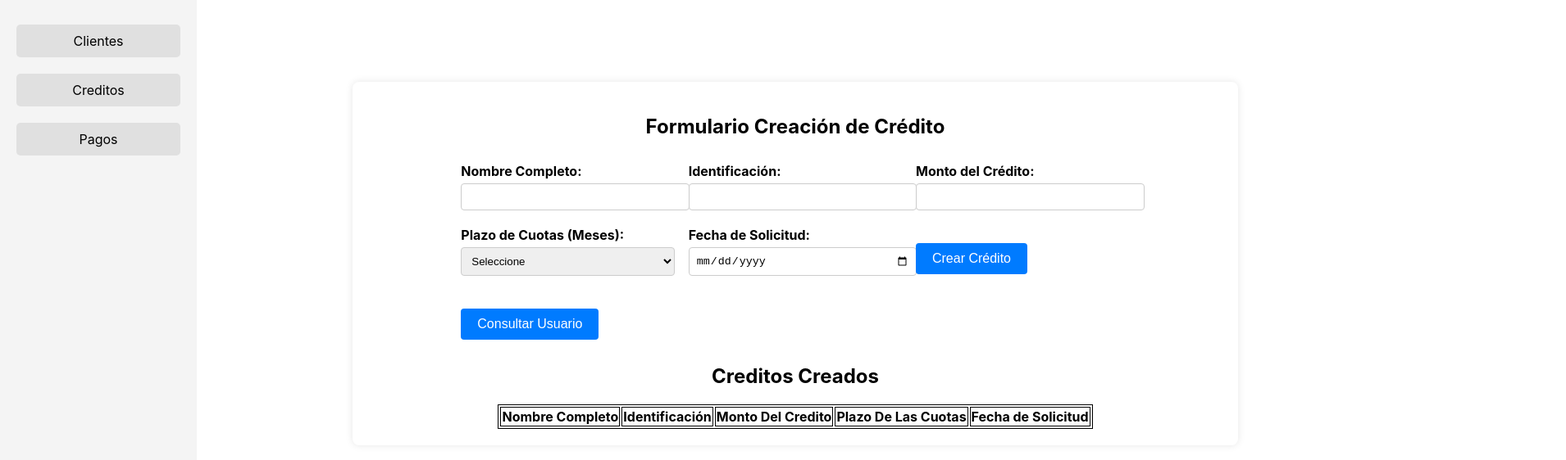
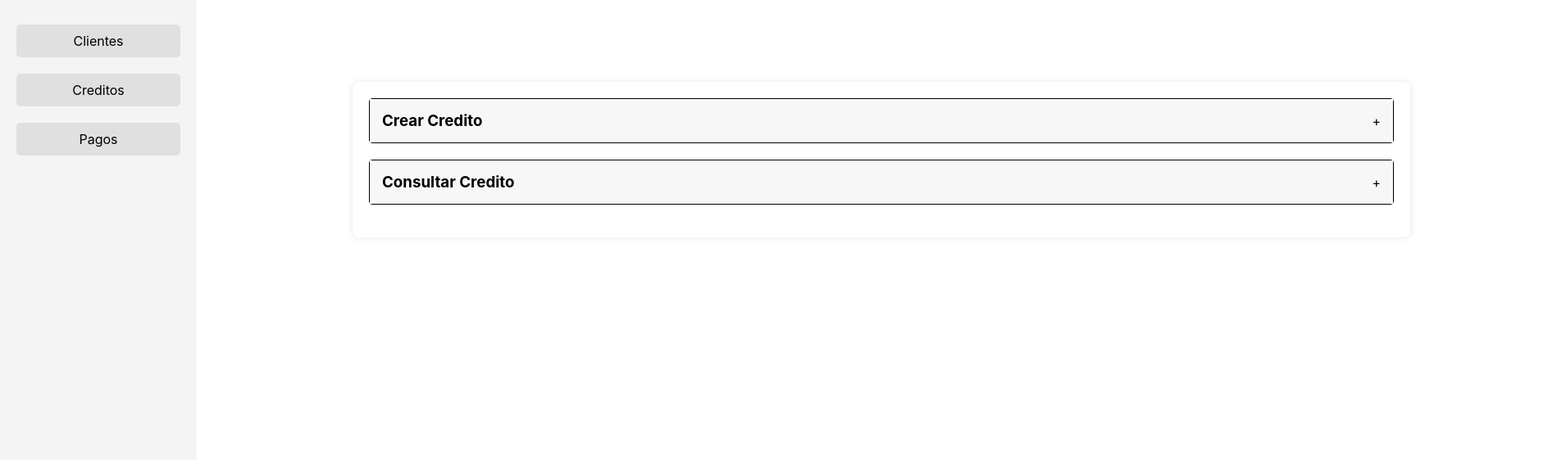
Before and after one commit to Juan-204/Proyecto-Financiero, a React (Create React App) app: page /creditos in a window 1280 px wide. Shown: the top 562 px of the page at 82% size, 1910 px wide, since content can reach past the window. Built offline with nearby package versions, Linux system fonts and the light colour scheme.

Commit message:
Consulta Credito

```diff
--- /dev/null
+++ b/src/components/Acordeon.css
@@ -0,0 +1,23 @@
+.accordion{
+    border: 1px solid black;
+    border-radius: 4px;
+    margin-bottom: 20px;
+}
+
+.accordion-header {
+    background-color: #f7f7f7;
+    padding: 15px;
+    cursor: pointer;
+    display: flex;
+    justify-content: space-between;
+    align-items: center;
+}
+
+.accordion-header h3 {
+    margin: 0;
+}
+
+.accordion-contest{
+    padding: 15px;
+    border-top: 1px solid black;
+}
--- /dev/null
+++ b/src/components/Acordeon.js
@@ -0,0 +1,23 @@
+import React, { useState } from 'react'
+import './Acordeon.css'
+
+
+const Acordeon = ({title, children}) => {
+    const [isOpen, setIsOpen] = useState(false)
+
+    const toggleAcordion = () => {
+        setIsOpen(!isOpen)
+    }
+
+    return (
+        <div className='accordion'>
+            <div className='accordion-header' onClick={toggleAcordion}>
+                <h3>{title}</h3>
+                <span>{isOpen ? '-' : '+' }</span>
+            </div>
+            {isOpen && <div className='accordion-contest'>{children}</div>}
+        </div>
+    )
+}
+
+export default Acordeon
--- a/src/components/Clientes.css
+++ b/src/components/Clientes.css
@@ -1,12 +1,11 @@
 .formulario {
-    display: inline-block;
     margin: 100px 190px 100px 190px;
     padding: 20px;
     background-color: #fff;
     border-radius: 8px;
     box-shadow: 0 0 10px rgba(0, 0, 0, 0.1);
     max-width: 1250px;
-    width: 100%;
+    width: 1250px;
 }
 
 h2 {
@@ -51,7 +50,6 @@ form {
     display: flex;
     justify-content: center;
     margin-top: 20px;
-
 }
 
 .input-group button:hover {
@@ -82,6 +80,7 @@ form {
         flex: 1 1 30%; /* Take 30% of the container's width */
         margin: 10px 1%; /* Add some margin for spacing */
     }
+
 }
 
 /* Modal.css */
--- a/src/components/Clientes.js
+++ b/src/components/Clientes.js
@@ -28,8 +28,8 @@ const Clientes = () => {
     const handleChange = (e) => {
         const { name, value } = e.target;
         setFormData((prevData) => ({
-            ...prevData,
-            [name]: value,
+        ...prevData,
+        [name]: value,
         }));
     };
 
--- a/src/components/Creditos.js
+++ b/src/components/Creditos.js
@@ -1,10 +1,13 @@
 import React, { useEffect, useState } from 'react';
+import  Accordion  from './Acordeon';
 import './Clientes.css';
 
 const Creditos = () => {
   const [identificacion, setIdentificacion] = useState('');
   const [nombreCompleto, setNombreCompleto] = useState('');
-
+  const [Credito, setCredito] = useState([]);
+  const [consultaId, setConsultaId] = useState('');
+  const [creditosFiltrados, setCreditosFiltrados] = useState([])
   const [formData, setFormData] = useState({
     nomCompleto: '',
     id: '',
@@ -12,8 +15,6 @@ const Creditos = () => {
     plazoCuotas: '',
     fechaSolicitud: '',
   });
-
-  const [Credito, setCredito] = useState([]);
 
   useEffect(() => {
     const storedCreditos = localStorage.getItem('credito');
@@ -38,16 +39,28 @@ const Creditos = () => {
       return;
     }
 
+    const randomNumber = Math.floor(Math.random() * 100) + 1;
+    var numeroRand =  Math.floor(Math.random() *10000) +1;
+    var estado = ''
+
+    if(randomNumber < 50){
+      estado = 'Denegado'
+    } else {
+      estado = 'Aprobado'
+    }
+
     const updatedFormData = {
       ...formData,
       nomCompleto: nombreCompleto,
-      id: identificacion
+      id: identificacion,
+      numeroRandom: randomNumber,
+      estadoCredito: estado,
+      numeroCredito: numeroRand
     };
 
     const newCredito = [...Credito, updatedFormData];
     setCredito(newCredito);
     localStorage.setItem('credito', JSON.stringify(newCredito));
-
     setFormData({
       nomCompleto: '',
       id: '',
@@ -82,9 +95,30 @@ const Creditos = () => {
     }
   };
 
+  const handleChangeConsultaId = (e) => {
+    setConsultaId(e.target.value);
+  }
+
+  const handleConsultarCredito = (e) => {
+    e.preventDefault()
+    if (consultaId) {
+      const credEncontrados = Credito.filter(credito => credito.id === consultaId)
+      setCreditosFiltrados(credEncontrados)
+    } else{
+      setCreditosFiltrados([])
+    }
+    document.getElementById('consultar-credito').reset()
+  }
+
+
+
+
+
+
   return (
+    //creacion de credito
     <div className='formulario'>
-      <h2>Formulario Creación de Crédito</h2>
+      <Accordion title="Crear Credito">
             <form id="crear-credito-form" onSubmit={handleSubmit}>
         <div className="input-group">
           <label htmlFor="nombre">Nombre Completo:</label>
@@ -144,36 +178,100 @@ const Creditos = () => {
           </button>
         </div>
         <div className="input-group">
-          <button type="button" onClick={handleConsultar}>
+          <button type="button" onClick={handleConsultar} >
             Consultar Usuario
           </button>
         </div>
       </form>
+      </Accordion>
+
+    {/* consulta de creditos*/}
+
+    <Accordion title="Consultar Credito">
+      <form id="consultar-credito" action="#" method="post" onSubmit={handleConsultarCredito}>
+        <div className="input-group">
+          <label htmlFor="identificacion">Identificación:</label>
+          <input
+            type="text"
+            id="identificacion"
+            value={consultaId}
+            onChange={handleChangeConsultaId}
+          />
+        </div>
+        <div className="input-group">
+          <button type="submit">
+            Consultar Usuario
+          </button>
+        </div>
+      </form>
+      {creditosFiltrados.length > 0 && (
         <div className='table'>
         <h2>Creditos Creados</h2>
         <table>
           <thead>
             <tr>
+              <th>#</th>
               <th>Nombre Completo</th>
               <th>Identificación</th>
               <th>Monto Del Credito</th>
               <th>Plazo De Las Cuotas</th>
               <th>Fecha de Solicitud</th>
+              <th>Puntaje</th>
+              <th>Estado</th>
+            </tr>
+          </thead>
+          <tbody>
+            {creditosFiltrados.map((creditos, index) => (
+              <tr key={index}>
+                <td>{creditos.numeroCredito}</td>
+                <td>{creditos.nomCompleto}</td>
+                <td>{creditos.id}</td>
+                <td>{creditos.montoCredito}</td>
+                <td>{creditos.plazoCuotas}</td>
+                <td>{creditos.fechaSolicitud}</td>
+                <td>{creditos.numeroRandom}</td>
+                <td>{creditos.estadoCredito}</td>
+              </tr>
+            ))}
+          </tbody>
+        </table>
+      </div>
+      )}
+    </Accordion>
+
+      {/*
+      <div className='table'>
+        <h2>Creditos Creados</h2>
+        <table>
+          <thead>
+            <tr>
+              <th>#</th>
+              <th>Nombre Completo</th>
+              <th>Identificación</th>
+              <th>Monto Del Credito</th>
+              <th>Plazo De Las Cuotas</th>
+              <th>Fecha de Solicitud</th>
+              <th>Puntaje</th>
+              <th>Estado</th>
             </tr>
           </thead>
           <tbody>
             {Credito.map((creditos, index) => (
               <tr key={index}>
+                <td>{creditos.numeroCredito}</td>
                 <td>{creditos.nomCompleto}</td>
                 <td>{creditos.id}</td>
                 <td>{creditos.montoCredito}</td>
                 <td>{creditos.plazoCuotas}</td>
                 <td>{creditos.fechaSolicitud}</td>
+                <td>{creditos.numeroRandom}</td>
+                <td>{creditos.estadoCredito}</td>
               </tr>
             ))}
           </tbody>
         </table>
       </div>
+      */}
     </div>
   );
 };
--- a/src/components/Pagos.js
+++ b/src/components/Pagos.js
@@ -1,8 +1,12 @@
 import React, { useEffect, useState } from 'react';
-import './Clientes.css'
+import './Clientes.css';
+
 const PaymentForm = () => {
   const [formData, setFormData] = useState([]);
   const [showTable, setShowTable] = useState(false);
+  const [documento, setDocumento] = useState('');
+  const [nombre, setNombre] = useState('');
+  const [numCredito, setNumCredito] = useState('')
 
   const handlePaymentTypeChange = (event) => {
     const value = event.target.value;
@@ -52,8 +56,8 @@ const PaymentForm = () => {
   const handleFormSubmit = (event) => {
     event.preventDefault();
     const newFormData = {
-      documento: document.getElementById('documento').value,
-      nombre: document.getElementById('nombre').value,
+      documento: documento,
+      nombre: nombre,
       credito: document.getElementById('credito').value,
       fecha: document.getElementById('fecha').value,
       paymentType: document.querySelector('input[name="paymentType"]:checked').value,
@@ -67,7 +71,7 @@ const PaymentForm = () => {
     alert('Pago exitoso');
 
     // Limpiar el formulario
-    document.getElementById('formulario').reset();
+    document.getElementById('formulario').reset()
     handlePaymentTypeChange({ target: { value: 'cuota' } });
 
     // Actualizar el estado con los nuevos datos del formulario
@@ -78,21 +82,49 @@ const PaymentForm = () => {
     setShowTable(true);
   };
 
+  const handleDocumentoChange = (event) => {
+    const newDocumento = event.target.value;
+    setDocumento(newDocumento);
+
+    // Buscar en el localStorage por la identificación proporcionada
+    const storedUsuarios = JSON.parse(localStorage.getItem('usuarios')) || [];
+    const storedCredito = JSON.parse(localStorage.getItem('credito')) || [];
+    const usuario = storedUsuarios.find((user) => user.numeroDocu === newDocumento);
+    const credito = storedCredito.find((cred) => cred.id === newDocumento)
+
+    if (usuario) {
+      const nombreCompleto = `${usuario.primerNombre} ${usuario.segundoNombre} ${usuario.primerApellido} ${usuario.segundoApellido}`;
+      setNombre(nombreCompleto);
+    } else {
+      setNombre('Usuario no encontrado');
+    }
+
+    if (credito) {
+      const numberCredit = `${credito.numeroCredito}`;
+      setNumCredito(numberCredit);
+    } else {
+      setNumCredito('0');
+    }
+
+  };
+
+
+
   return (
     <div className='formulario'>
       <h2>Formulario de Pagos</h2>
       <form id="formulario" action="#" method="post" onSubmit={handleFormSubmit}>
         <div className="input-group">
           <label htmlFor="documento">Número de Documento:</label>
-          <input type="text" id="documento" required />
+          <input type="text" id="documento" value={documento} onChange={handleDocumentoChange} required />
         </div>
         <div className="input-group">
           <label htmlFor="nombre">Nombre Completo:</label>
-          <input type="text" id="nombre" required />
+          <input type="text" id="nombre" value={nombre} readOnly />
         </div>
         <div className="input-group">
           <label htmlFor="credito">Número de Crédito:</label>
-          <input type="number" id="credito" name="credito" required />
+          <input type="number" id="credito" value={numCredito} readOnly/>
         </div>
         <fieldset>
           <legend>Tipo de Pago:</legend>
--- a/src/index.js
+++ b/src/index.js
@@ -3,6 +3,7 @@ import ReactDOM from 'react-dom/client';
 import './index.css';
 import App from './App';
 import reportWebVitals from './reportWebVitals';
+//import 'bootstrap/dist/css/bootstrap.min.css';
 
 const root = ReactDOM.createRoot(document.getElementById('root'));
 root.render(
```
Lines whose indentation alone changed are shown as unchanged.
